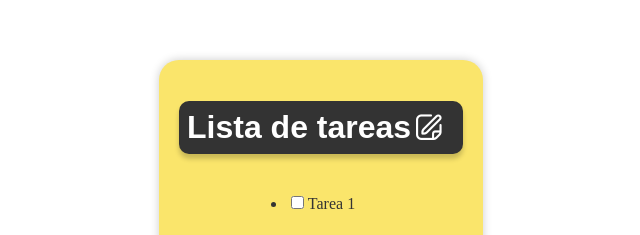
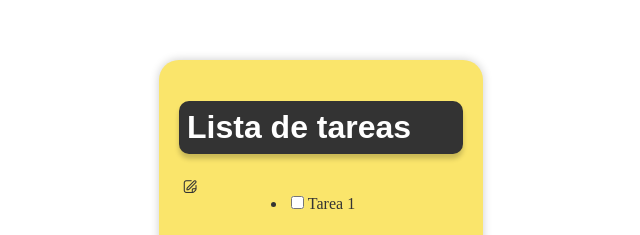
Before and after one commit to alber0087/TodoList, a React (Create React App) app: page / in a window 1280 px wide. Shown: the top 235 px of the page, without its empty margins (319-959 px from the left). Built offline with nearby package versions, Linux system fonts and the light colour scheme.

Commit message:
Fixing Css

```diff
--- a/src/App.jsx
+++ b/src/App.jsx
@@ -52,7 +52,8 @@ export function App() {
         <Fragment>
             <div className="container">
                 <div id="heading">
-                    <h1 className="pa2 avenir">Lista de tareas <i class="fi fi-rr-edit"></i></h1>
+                    <h1 className="pa2 avenir">Lista de tareas</h1>
+                    <i class="fi fi-rr-edit"></i>
                 </div>
                 <div className="box-mid">
                     <TodoList todos={todos} toggleTodo={toggleTodo} />
```
